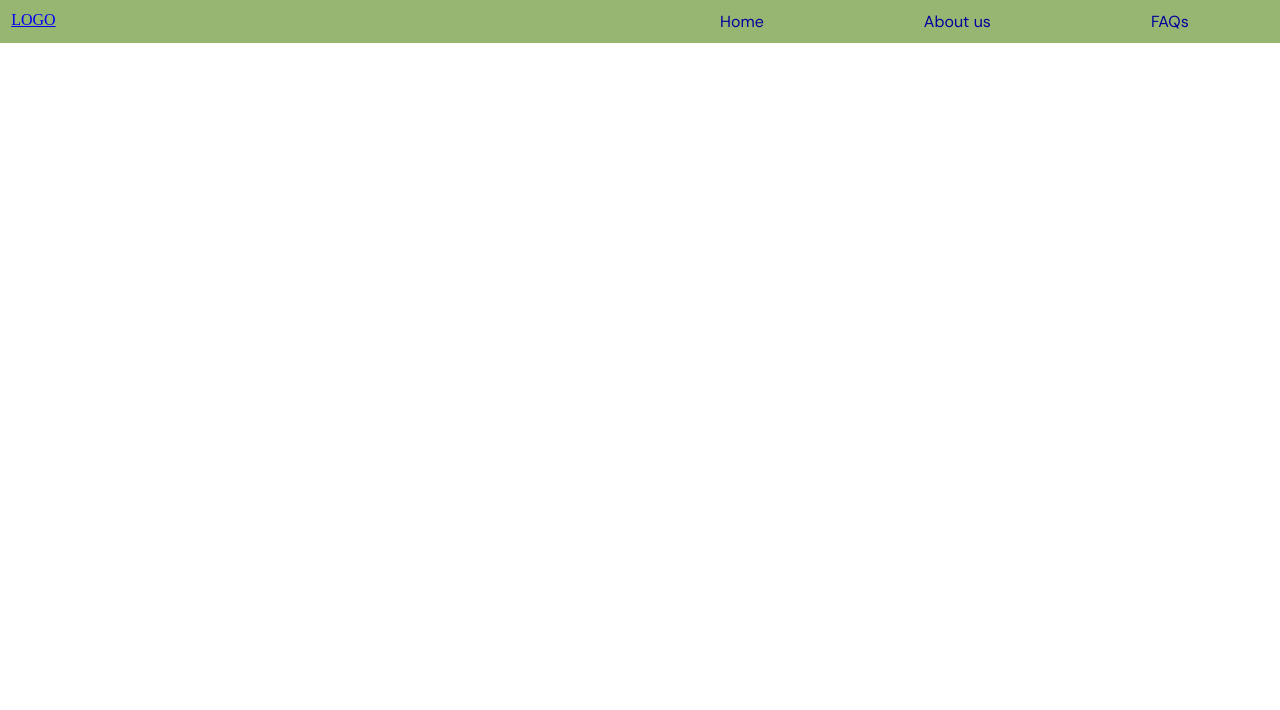
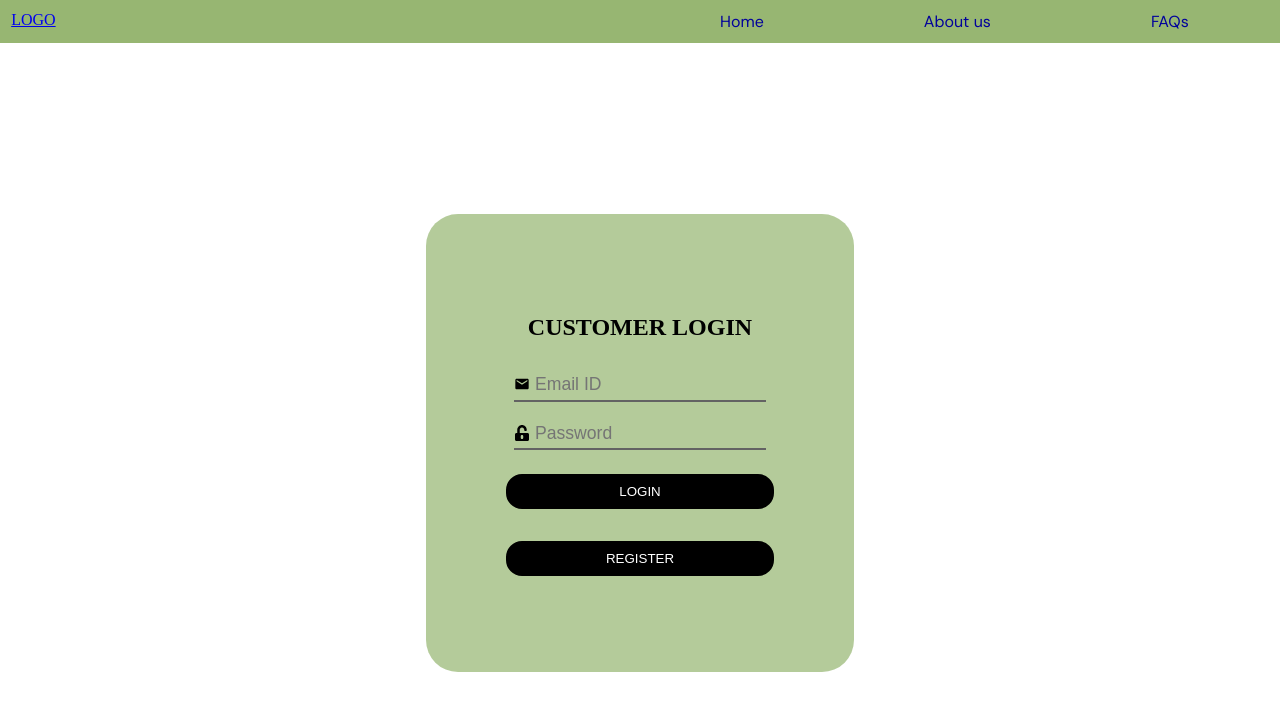
Before and after one commit to Manasi0304/Multi-crop-prediction, a React (Vite) app: page /sign in a window 1280 px wide. Shown: the top 710 px of the page. Built offline with nearby package versions, Linux system fonts and the light colour scheme.

Commit message:
added register form

```diff
--- /dev/null
+++ b/src/components/Register.jsx
@@ -0,0 +1,49 @@
+import React from 'react'
+import { FaUnlockAlt } from 'react-icons/fa'
+import { MdOutlineLockReset } from 'react-icons/md'
+import { FaUser } from 'react-icons/fa'
+import { MdEmail } from 'react-icons/md'
+
+const Register = () => {
+  return (
+    <form>
+      <h2>CUSTOMER REGISTER</h2>
+
+      <div className="inpt">
+        <FaUser />
+        <input
+          type="text"
+          name="firstName"
+          placeholder="Your First Name"
+          fullWidth
+        />
+      </div>
+      <div className="inpt">
+        <FaUser />
+        <input type="text" name="lastName" placeholder="Your Last Name" />
+      </div>
+
+      <div className="inpt">
+        <MdEmail />
+        <input type="email" name="email" placeholder="Your Email" />
+      </div>
+      <div className="inpt">
+        <FaUnlockAlt />
+        <input type="password" name="password" placeholder="Password" />
+      </div>
+      <div className="inpt">
+        <MdOutlineLockReset style={{ fontSize: '1.4rem' }} />
+        <input
+          type="password"
+          name="confirmPassword"
+          placeholder="Confirm Password"
+        />
+      </div>
+      <button type="submit" className="btn2">
+        REGISTER
+      </button>
+    </form>
+  )
+}
+
+export default Register
--- /dev/null
+++ b/src/components/Sign.css
@@ -0,0 +1,62 @@
+.registerForm {
+  display: flex;
+  height: 100vh;
+  flex-direction: column;
+  justify-content: center;
+  align-items: center;
+}
+
+.formDiv {
+  border-radius: 2rem;
+  padding: 5rem;
+  background-color: rgba(107, 152, 55, 0.5);
+}
+
+.formDiv form {
+  display: flex;
+  flex-direction: column;
+  justify-content: center;
+  align-items: center;
+}
+
+.formDiv form div {
+  display: flex;
+  justify-content: center;
+  align-items: center;
+  margin: 0.5rem;
+}
+
+.formDiv form div input {
+  font-size: 1.1rem;
+  padding: 0.3rem;
+  /* Important */
+  outline: none;
+  border: none;
+  background-color: rgba(107, 152, 55, 0);
+  color: black;
+}
+.formDiv form div input:focus {
+  border: none;
+}
+
+.inpt {
+  border-bottom: 2px solid rgb(99, 99, 99);
+}
+
+.btn2 {
+  background: black;
+  color: white;
+  border: 2px solid black;
+  padding: 0.5rem;
+  border-radius: 1rem;
+  width: 100%;
+  margin: 1rem 0rem;
+  display: flex;
+  justify-content: center;
+  cursor: pointer;
+  align-items: center;
+}
+
+.btn2:hover {
+  filter: invert(100%);
+}
--- a/src/components/Sign.jsx
+++ b/src/components/Sign.jsx
@@ -1,7 +1,57 @@
-import React from 'react'
+import React, { useState } from 'react'
+import { MdEmail } from 'react-icons/md'
+import { FaUnlockAlt } from 'react-icons/fa'
+import Register from './Register'
+import './Sign.css'
 
 const Sign = () => {
-  return <div></div>
+  const [registerForm, setRegisterForm] = useState(false)
+
+  return (
+    <section className="registerForm">
+      {registerForm ? (
+        <div className="formDiv">
+          <Register />
+          <button
+            type="button"
+            onClick={() => setRegisterForm(false)}
+            className="btn2"
+          >
+            LOGIN
+          </button>
+        </div>
+      ) : (
+        <div className="formDiv">
+          <form>
+            <h2>CUSTOMER LOGIN</h2>
+            <div className="inpt">
+              <MdEmail />
+              <input type="email" name="email" placeholder="Email ID" />
+            </div>
+            <div className="inpt">
+              <FaUnlockAlt />
+              <input
+                type="password"
+                name="password"
+                id="pswd"
+                placeholder="Password"
+              />
+            </div>
+            <button type="submit" className="btn2">
+              LOGIN
+            </button>
+          </form>
+          <button
+            type="button"
+            onClick={() => setRegisterForm(true)}
+            className="btn2"
+          >
+            REGISTER
+          </button>
+        </div>
+      )}
+    </section>
+  )
 }
 
 export default Sign
```
